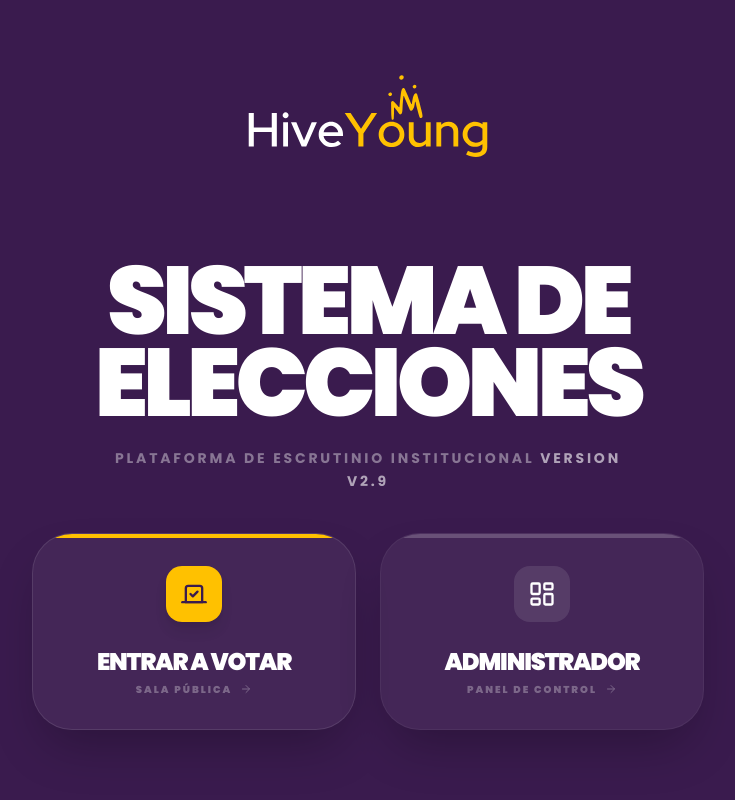
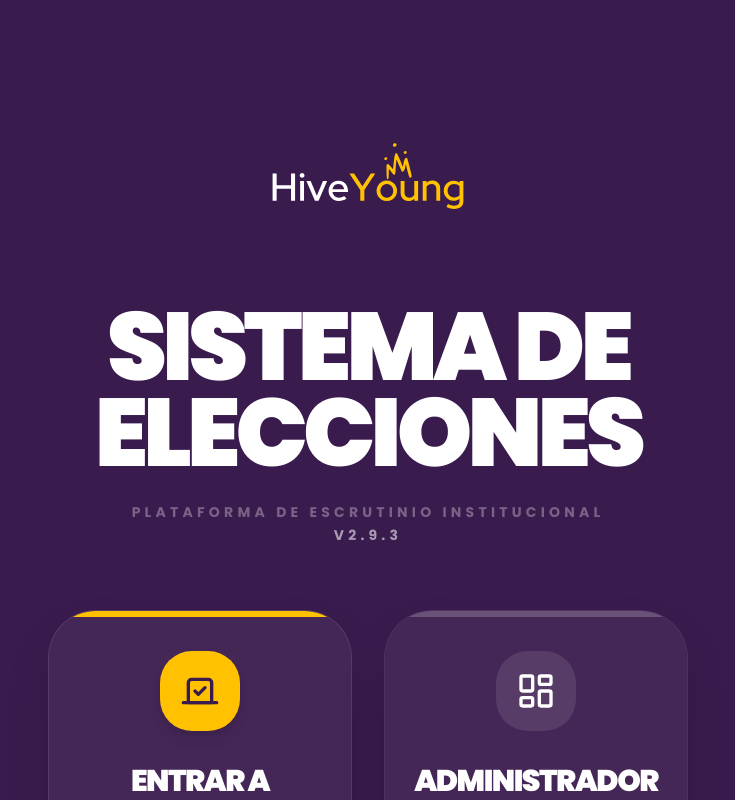
Before and after one commit to MrKat303/Votaciones-HY, a Next.js app: page / in a window 1280 px wide. Shown: the top 800 px of the page, without its empty margins (272-1007 px from the left). Built offline with nearby package versions, Linux system fonts and the light colour scheme.

Commit message:
Fix landing page responsiveness for small screens

```diff
--- a/app/page.tsx
+++ b/app/page.tsx
@@ -5,13 +5,13 @@ import { LucideVote, LucideLayoutDashboard, LucideArrowRight } from "lucide-reac
 
 export default function Home() {
   return (
-    <div className="fixed inset-0 flex items-center justify-center bg-[#3A1B4E] text-white p-6 overflow-hidden" style={{ fontFamily: "var(--font-poppins), sans-serif" }}>
+    <div className="min-h-screen w-full flex flex-col bg-[#3A1B4E] text-white selection:bg-[#FFC100] selection:text-[#3A1B4E] overflow-y-auto" style={{ fontFamily: "var(--font-poppins), sans-serif" }}>
 
-      <main className="relative z-10 w-full max-w-4xl flex flex-col items-center gap-10 animate-fade">
+      <main className="flex-1 w-full max-w-4xl mx-auto flex flex-col items-center justify-center p-6 md:p-12 animate-fade py-10 md:py-20">
 
-        {/* Header: Logo y Título con armonía mejorada */}
-        <div className="flex flex-col items-center gap-6 text-center">
-          <div className="relative w-48 h-48 md:w-60 md:h-60">
+        {/* Header Section - Dinámico y adaptable */}
+        <div className="flex flex-col items-center gap-4 md:gap-8 text-center w-full">
+          <div className="relative w-20 h-20 sm:w-28 sm:h-28 md:w-40 md:h-40 lg:w-48 lg:h-48 transition-all duration-500 hover:scale-105 shrink-0">
             <Image
               src="/Logo.svg"
               alt="Logo"
@@ -21,49 +21,53 @@ export default function Home() {
             />
           </div>
 
-          <div className="space-y-4">
-            <h1 className="text-5xl md:text-8xl font-black tracking-tighter leading-[0.85] uppercase text-white">
+          <div className="space-y-3 md:space-y-6">
+            <h1 className="text-3xl sm:text-4xl md:text-6xl lg:text-8xl font-black tracking-tighter leading-[0.9] uppercase text-white transform-gpu transition-all">
               SISTEMA DE<br />
               ELECCIONES
             </h1>
-            <p className="text-xs md:text-sm font-bold text-white/40 max-w-lg mx-auto pt-2 leading-relaxed tracking-[0.2em] uppercase">
-              Plataforma de escrutinio institucional <span className="text-white/60">version V2.9</span>
+            <p className="text-[9px] sm:text-[10px] md:text-sm font-bold text-white/40 max-w-lg mx-auto leading-relaxed tracking-[0.3em] uppercase opacity-80">
+              Plataforma de escrutinio institucional <span className="text-white/70 block sm:inline">V2.9.3</span>
             </p>
           </div>
         </div>
 
-        {/* Acciones Principales */}
-        <div className="grid grid-cols-1 md:grid-cols-2 gap-6 w-full max-w-2xl">
+        {/* Acciones Principales - Grid responsivo que no se corta */}
+        <div className="grid grid-cols-1 sm:grid-cols-2 gap-4 md:gap-8 w-full max-w-2xl px-4 mt-8 md:mt-16">
           <Link href="/votar" className="group">
-            <div className="h-full bg-white/5 p-8 rounded-[2.5rem] border border-white/10 hover:bg-white/10 transition-all flex flex-col items-center gap-6 text-center relative overflow-hidden shadow-2xl">
-              <div className="absolute top-0 left-0 w-full h-1 bg-[#FFC100]" />
-              <div className="w-14 h-14 bg-[#FFC100] rounded-2xl flex items-center justify-center shadow-lg group-hover:scale-110 transition-transform">
-                <LucideVote className="w-7 h-7 text-[#3A1B4E]" />
+            <div className="h-full bg-white/5 p-6 sm:p-8 md:p-10 rounded-[1.5rem] md:rounded-[3rem] border border-white/10 hover:bg-white/15 hover:border-[#FFC100]/30 transition-all flex flex-col items-center gap-4 md:gap-8 text-center relative overflow-hidden shadow-2xl backdrop-blur-sm">
+              <div className="absolute top-0 left-0 w-full h-1.5 bg-[#FFC100]" />
+              <div className="w-12 h-12 md:w-20 md:h-20 bg-[#FFC100] rounded-2xl md:rounded-[2rem] flex items-center justify-center shadow-lg group-hover:scale-110 transition-transform duration-300">
+                <LucideVote className="w-6 h-6 md:w-10 md:h-10 text-[#3A1B4E]" />
               </div>
-              <div className="space-y-1">
-                <span className="block font-black text-2xl tracking-tighter uppercase">ENTRAR A VOTAR</span>
-                <span className="text-[10px] font-black opacity-30 flex items-center justify-center gap-2 tracking-[0.2em]">SALA PÚBLICA <LucideArrowRight className="w-3 h-3" /></span>
+              <div className="space-y-1 md:space-y-2 text-white">
+                <span className="block font-black text-xl md:text-3xl tracking-tighter uppercase">ENTRAR A VOTAR</span>
+                <span className="text-[10px] md:text-xs font-black opacity-30 flex items-center justify-center gap-2 tracking-[0.2em] group-hover:opacity-60 transition-opacity uppercase text-center">SALA PÚBLICA <LucideArrowRight className="w-3 md:w-4 h-3 md:h-4" /></span>
               </div>
             </div>
           </Link>
 
-          <Link href="/admin" className="group hidden md:block">
-            <div className="h-full bg-white/5 p-8 rounded-[2.5rem] border border-white/5 hover:bg-white/10 transition-all flex flex-col items-center gap-6 text-center relative overflow-hidden shadow-2xl">
-              <div className="absolute top-0 left-0 w-full h-1 bg-white/20" />
-              <div className="w-14 h-14 bg-white/10 rounded-2xl flex items-center justify-center group-hover:bg-white transition-all">
-                <LucideLayoutDashboard className="w-7 h-7 text-white group-hover:text-[#3A1B4E] transition-colors" />
+          <Link href="/admin" className="group hidden sm:block">
+            <div className="h-full bg-white/5 p-6 sm:p-8 md:p-10 rounded-[1.5rem] md:rounded-[3rem] border border-white/5 hover:bg-white/15 hover:border-white/20 transition-all flex flex-col items-center gap-4 md:gap-8 text-center relative overflow-hidden shadow-2xl backdrop-blur-sm">
+              <div className="absolute top-0 left-0 w-full h-1.5 bg-white/20" />
+              <div className="w-12 h-12 md:w-20 md:h-20 bg-white/10 rounded-2xl md:rounded-[2rem] flex items-center justify-center group-hover:bg-white group-hover:scale-110 transition-all duration-300">
+                <LucideLayoutDashboard className="w-6 h-6 md:w-10 md:h-10 text-white group-hover:text-[#3A1B4E] transition-colors" />
               </div>
-              <div className="space-y-1 text-white">
-                <span className="block font-black text-2xl tracking-tighter uppercase">ADMINISTRADOR</span>
-                <span className="text-[10px] font-black opacity-30 flex items-center justify-center gap-2 tracking-[0.2em] uppercase">Panel de Control <LucideArrowRight className="w-3 h-3" /></span>
+              <div className="space-y-1 md:space-y-2 text-white">
+                <span className="block font-black text-xl md:text-3xl tracking-tighter uppercase">ADMINISTRADOR</span>
+                <span className="text-[10px] md:text-xs font-black opacity-30 flex items-center justify-center gap-2 tracking-[0.2em] uppercase group-hover:opacity-60 transition-opacity text-center">Panel de Control <LucideArrowRight className="w-3 md:w-4 h-3 md:h-4" /></span>
               </div>
             </div>
           </Link>
         </div>
 
-        {/* Separador sutil */}
-        <footer className="pt-8 flex flex-col items-center">
-          <div className="w-12 h-0.5 bg-white/10 rounded-full" />
+        {/* Footer Minimalista - Estructura de pie de página real */}
+        <footer className="w-full pt-12 pb-10 flex flex-col items-center opacity-20 hover:opacity-100 transition-opacity group">
+          <div className="w-12 h-0.5 bg-white/50 rounded-full mb-6 group-hover:w-24 transition-all duration-500" />
+          <div className="flex flex-col items-center gap-1">
+            <p className="text-[8px] md:text-[10px] font-black uppercase tracking-[1em]">Escrutinio Digital</p>
+            <p className="text-[7px] font-bold text-white/50 uppercase tracking-[0.2em]">SISTEMA DE ELECCIONES V2.9.3</p>
+          </div>
         </footer>
       </main>
     </div>
```
Also changed, not shown: components/voting/LiveResults.tsx (+20 -21 lines).
